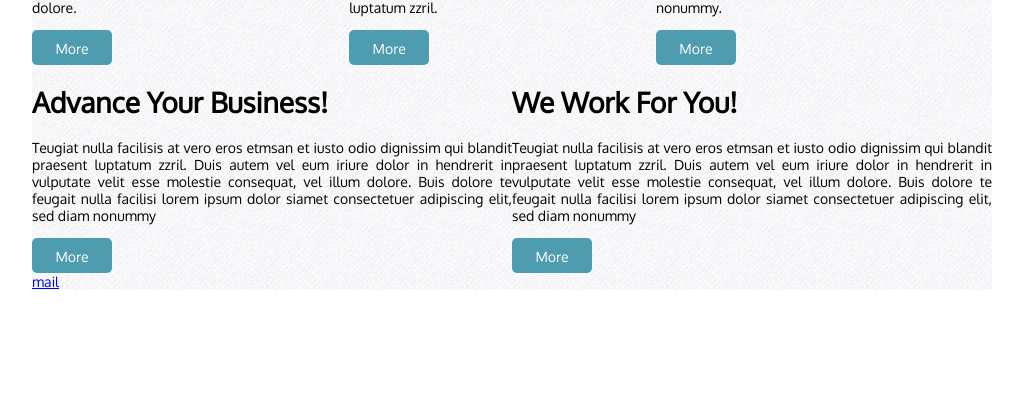
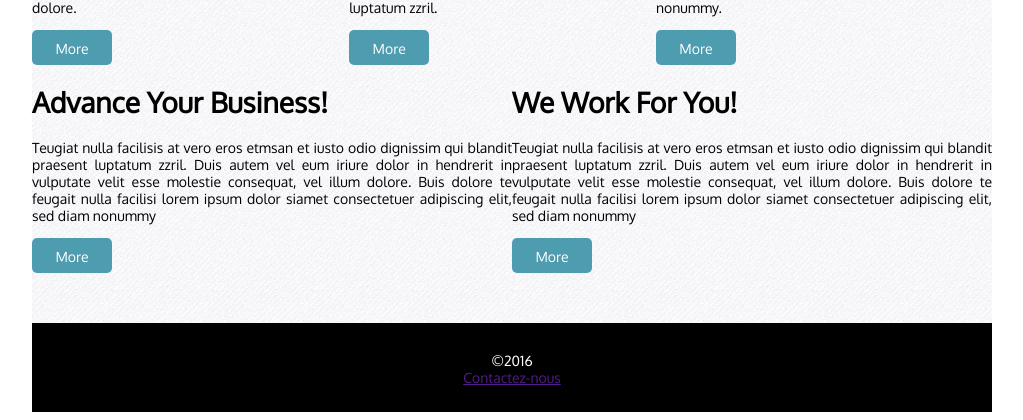
Before and after one commit to DuchenetVictor/TP-HtmlCss, a PHP site: page / in a window 1280 px wide. Shown: the part 986-1406 px from the top of the page, without its empty margins (128-1151 px from the left). Before the commit the page ends 1276 px from the top, so only its background shows below. Run offline with PHP 8.4, Linux system fonts and the light colour scheme; some web fonts are replaced.

Commit message:
add footer

```diff
--- a/css/style.css
+++ b/css/style.css
@@ -73,8 +73,6 @@ body{
    height: 22px;
    border:none;
 
-
-
 }
 .searchBtn {
     display: block;
@@ -107,3 +105,16 @@ body{
     color: white;
     text-decoration:none;
 }
+
+footer{
+    background-color: black;
+    width: 100%;
+    min-height: 74px;
+    margin-top: 50px;
+    padding-top: 15px;
+
+}
+    footer p{
+        text-align: center;
+        color: white;
+    }
--- a/index.html
+++ b/index.html
@@ -32,7 +32,6 @@
 			</nav>
 
 			<div id="slider">
-
 				<figure>
 					<img src="ressources/slider-1.jpg"alt>
 					<img src="ressources/slider-2.jpg"alt>
@@ -93,7 +92,10 @@
 
 
 			<footer>
-					<a href="mailto:contact@solire.fr">mail</a>
+					<p>
+						©2016<br/>
+						<a href="">Contactez-nous</a>
+					</p>
 			</footer>
 		</div>
 	</body>
```
Also changed, not shown: css/main.jpg (deleted).
